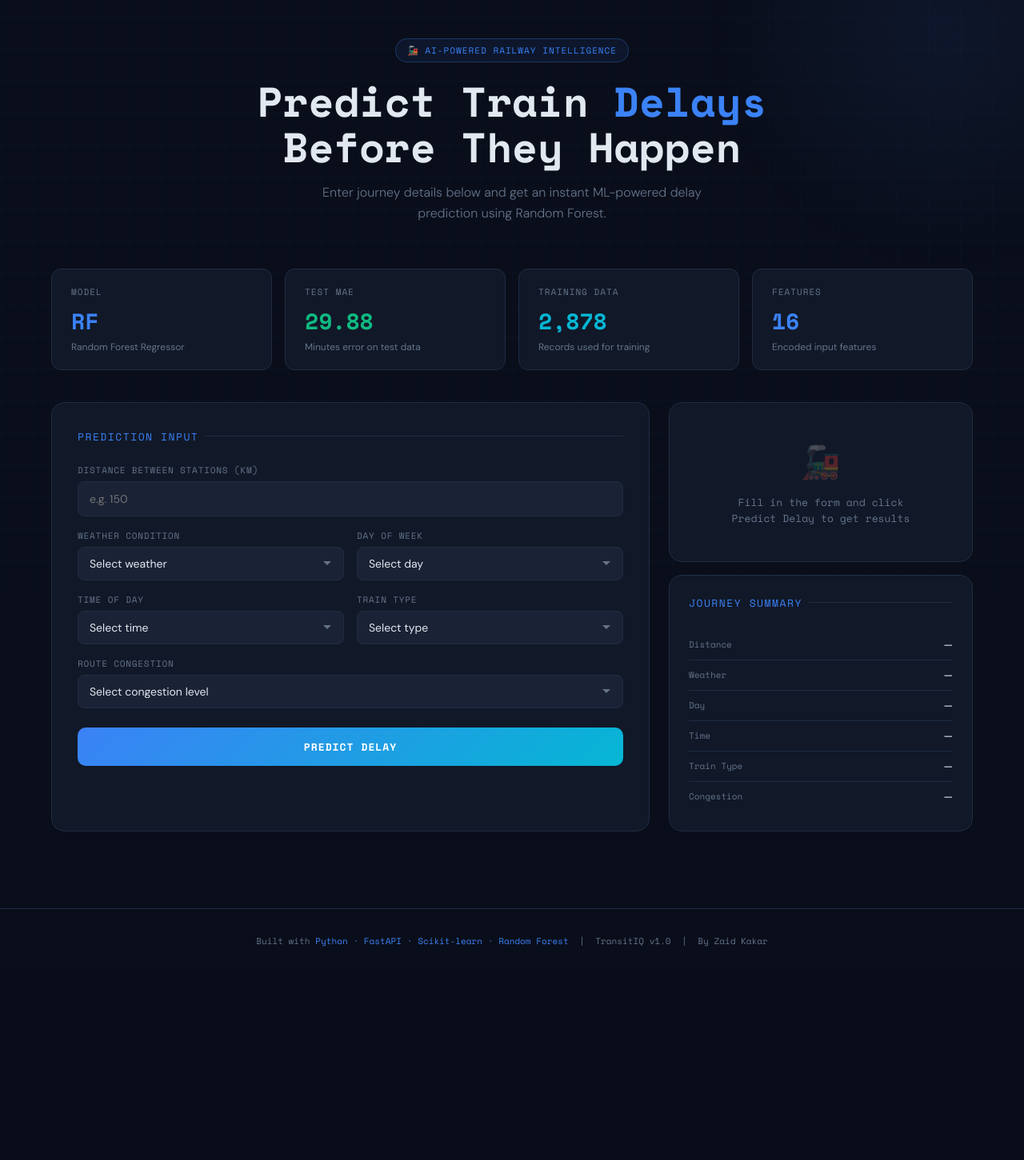
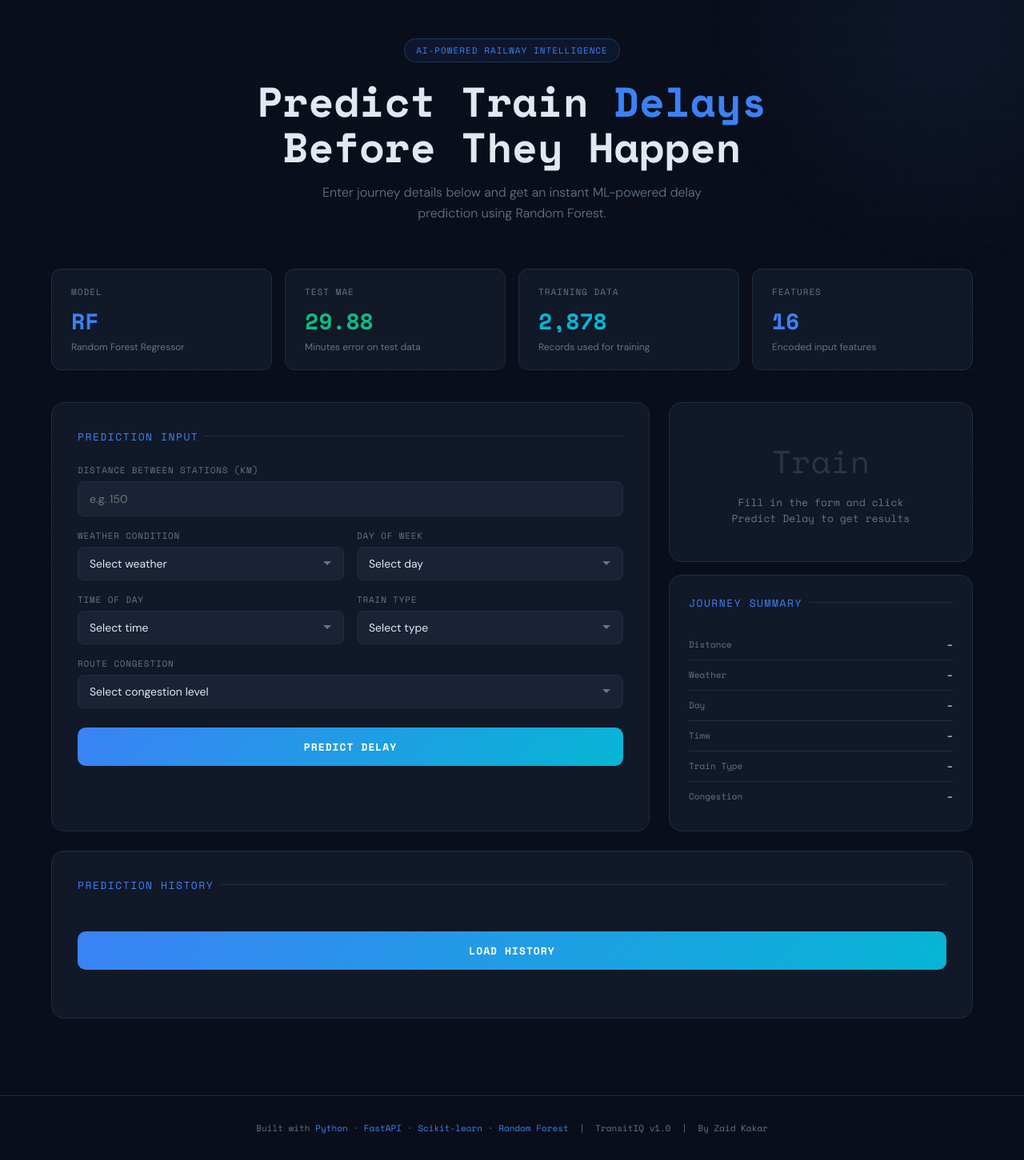
Before and after one commit to Erzaid04/TransitIQ, a FastAPI app: page / in a window 1280 px wide. Shown: the part 59-1510 px from the top of the page at 80% size. Before the commit the page ends 1243 px from the top, so only its background shows below. Run offline with FastAPI, Linux system fonts and the light colour scheme; parts of the project's set-up code (start-up, migrations or seed data) failed here and were passed over.

Commit message:
final comit

```diff
--- a/main.py
+++ b/main.py
@@ -5,10 +5,60 @@ from pydantic import BaseModel
 import pickle
 import pandas as pd
 import traceback
+import sqlite3
+from datetime import datetime
 
 app = FastAPI()
 
-# CORS
+# ---------------------- DATABASE SETUP ----------------------
+
+def init_db():
+    conn = sqlite3.connect("transitiq.db", check_same_thread=False)
+    cursor = conn.cursor()
+
+    cursor.execute("""
+        CREATE TABLE IF NOT EXISTS prediction_history (
+            id INTEGER PRIMARY KEY AUTOINCREMENT,
+            distance REAL,
+            weather TEXT,
+            day_of_week TEXT,
+            time_of_day TEXT,
+            train_type TEXT,
+            route_congestion TEXT,
+            predicted_delay_minutes REAL,
+            created_at TEXT
+        )
+    """)
+
+    conn.commit()
+    conn.close()
+
+# Call DB init at startup
+init_db()
+
+def save_prediction(features, prediction):
+    conn = sqlite3.connect("transitiq.db", check_same_thread=False)
+    cursor = conn.cursor()
+
+    cursor.execute("""
+        INSERT INTO prediction_history
+        VALUES (NULL,?,?,?,?,?,?,?,?)
+    """, (
+        features.distance,
+        features.weather,
+        features.day_of_week,
+        features.time_of_day,
+        features.train_type,
+        features.route_congestion,
+        prediction,
+        datetime.now().strftime("%Y-%m-%d %H:%M:%S")
+    ))
+
+    conn.commit()
+    conn.close()
+
+# ---------------------- CORS ----------------------
+
 app.add_middleware(
     CORSMiddleware,
     allow_origins=["*"],
@@ -16,14 +66,16 @@ app.add_middleware(
     allow_headers=["*"],
 )
 
-# Load model and feature columns
+# ---------------------- LOAD MODEL ----------------------
+
 with open("model.pkl", "rb") as f:
     model = pickle.load(f)
 
 with open("feature_columns.pkl", "rb") as f:
     feature_columns = pickle.load(f)
 
-# Input schema
+# ---------------------- INPUT SCHEMA ----------------------
+
 class TrainFeatures(BaseModel):
     distance: float
     weather: str
@@ -32,16 +84,16 @@ class TrainFeatures(BaseModel):
     train_type: str
     route_congestion: str
 
+# ---------------------- ROUTES ----------------------
 
-
-# Home route - serve frontend
+# Home route
 @app.get("/")
 def home():
     with open("templates/TransitIQ_dashboard.html", "r") as f:
         content = f.read()
     return HTMLResponse(content=content)
 
-# Prediction endpoint
+# Prediction route
 @app.post("/predict")
 def predict(features: TrainFeatures):
     try:
@@ -55,13 +107,46 @@ def predict(features: TrainFeatures):
         }
 
         df = pd.DataFrame([input_data])
-        print("INPUT:", df)
 
-        # 🚀 NO encoding here
+        print("FINAL DF:", df)  # debug
+
         prediction = model.predict(df)
+        result = round(float(prediction[0]), 2)
 
-        return {"predicted_delay_minutes": round(float(prediction[0]), 2)}
+        save_prediction(features, result)
+
+        return {"predicted_delay_minutes": result}
 
     except Exception as e:
         traceback.print_exc()
         return {"error": str(e)}
+# History route
+@app.get("/history")
+def get_history():
+    conn = sqlite3.connect("transitiq.db", check_same_thread=False)
+    cursor = conn.cursor()
+
+    cursor.execute("""
+        SELECT * FROM prediction_history
+        ORDER BY id DESC
+        LIMIT 10
+    """)
+
+    rows = cursor.fetchall()
+    conn.close()
+
+    history = []
+    for row in rows:
+        history.append({
+            "id": row[0],
+            "distance": row[1],
+            "weather": row[2],
+            "day_of_week": row[3],
+            "time_of_day": row[4],
+            "train_type": row[5],
+            "route_congestion": row[6],
+            "predicted_delay": row[7],
+            "created_at": row[8]
+        })
+
+    return {"history": history}
--- a/templates/TransitIQ_dashboard.html
+++ b/templates/TransitIQ_dashboard.html
@@ -474,6 +474,29 @@
       font-family: var(--mono);
       display: none;
     }
+    .history-table {
+  width: 100%;
+  border-collapse: collapse;
+  margin-top: 12px;
+  font-size: 13px;
+}
+
+.history-table th {
+  text-align: left;
+  padding: 12px;
+  color: var(--muted);
+  font-family: var(--mono);
+  border-bottom: 1px solid var(--border);
+}
+
+.history-table td {
+  padding: 12px;
+  border-bottom: 1px solid var(--border);
+}
+
+.history-table tr:hover {
+  background: rgba(59,130,246,0.05);
+}
   </style>
 </head>
 <body>
@@ -486,7 +509,7 @@
   <main>
     <!-- HERO -->
     <div class="hero">
-      <div class="hero-tag">🚂 AI-Powered Railway Intelligence</div>
+      <div class="hero-tag">AI-Powered Railway Intelligence</div>
       <h1>Predict Train <span class="accent">Delays</span><br/>Before They Happen</h1>
       <p class="hero-sub">Enter journey details below and get an instant ML-powered delay prediction using Random Forest.</p>
     </div>
@@ -597,7 +620,7 @@
         <!-- RESULT -->
         <div class="result-card" id="resultCard">
           <div class="result-placeholder" id="placeholder">
-            <div class="icon">🚂</div>
+            <div class="icon">Train</div>
             Fill in the form and click<br/>Predict Delay to get results
           </div>
           <div id="resultContent" style="display:none; text-align:center;">
@@ -613,32 +636,41 @@
           <div class="card-title">Journey Summary</div>
           <div class="info-row">
             <span class="info-key">Distance</span>
-            <span class="info-val" id="s-distance">—</span>
+            <span class="info-val" id="s-distance">-</span>
           </div>
           <div class="info-row">
             <span class="info-key">Weather</span>
-            <span class="info-val" id="s-weather">—</span>
+            <span class="info-val" id="s-weather">-</span>
           </div>
           <div class="info-row">
             <span class="info-key">Day</span>
-            <span class="info-val" id="s-day">—</span>
+            <span class="info-val" id="s-day">-</span>
           </div>
           <div class="info-row">
             <span class="info-key">Time</span>
-            <span class="info-val" id="s-time">—</span>
+            <span class="info-val" id="s-time">-</span>
           </div>
           <div class="info-row">
             <span class="info-key">Train Type</span>
-            <span class="info-val" id="s-train">—</span>
+            <span class="info-val" id="s-train">-</span>
           </div>
           <div class="info-row">
             <span class="info-key">Congestion</span>
-            <span class="info-val" id="s-congestion">—</span>
+            <span class="info-val" id="s-congestion">-</span>
           </div>
         </div>
 
       </div>
     </div>
+    <div class="card" style="margin-top: 24px;">
+  <div class="card-title">Prediction History</div>
+
+  <button class="predict-btn" onclick="loadHistory()" style="margin-bottom: 16px;">
+    Load History
+  </button>
+<table id="historyTable" class="history-table">
+</table>
+</div>
   </main>
 
   <footer>
@@ -699,17 +731,18 @@
         document.getElementById('resultContent').style.display = 'block';
         document.getElementById('resultCard').classList.add('has-result');
         document.getElementById('resultMinutes').textContent = delay;
+        loadHistory();
 
         // Delay badge
         const badge = document.getElementById('delayBadge');
         if (delay < 30) {
-          badge.textContent = '✓ Minor Delay';
+          badge.textContent = 'Minor Delay';
           badge.className = 'delay-badge delay-low';
         } else if (delay < 60) {
-          badge.textContent = '⚠ Moderate Delay';
+          badge.textContent = 'Moderate Delay';
           badge.className = 'delay-badge delay-medium';
         } else {
-          badge.textContent = '✕ Severe Delay';
+          badge.textContent = 'Severe Delay';
           badge.className = 'delay-badge delay-high';
         }
 
@@ -722,6 +755,47 @@
       btn.classList.remove('loading');
       btn.innerHTML = 'Predict Delay';
     }
+async function loadHistory() {
+    const response = await fetch("/history");
+    const data = await response.json();
+
+    const table = document.getElementById("historyTable");
+
+    table.innerHTML = `
+<tr>
+    <th>ID</th>
+    <th>Distance</th>
+    <th>Weather</th>
+    <th>Day</th>
+    <th>Time</th>
+    <th>Train</th>
+    <th>Congestion</th>
+    <th>Delay</th>
+</tr>
+`;
+
+    data.history.forEach(item => {
+        table.innerHTML += `
+            <tr>
+                <td>${item.id}</td>
+                <td>${item.distance}</td>
+                <td>${item.weather}</td>
+                <td>${item.day_of_week}</td>
+                <td>${item.time_of_day}</td>
+                <td>${item.train_type}</td>
+                <td>${item.route_congestion}</td>
+                <td style="color:${getColor(item.predicted_delay)}; font-weight:600;">
+                ${item.predicted_delay} min
+                </td>
+            </tr>
+        `;
+    });
+}
+function getColor(delay) {
+  if (delay < 30) return "#10b981";
+  if (delay < 60) return "#f59e0b";
+  return "#ef4444";
+}
   </script>
 
 </body>
```
Also changed, not shown: transitiq.db (added).
